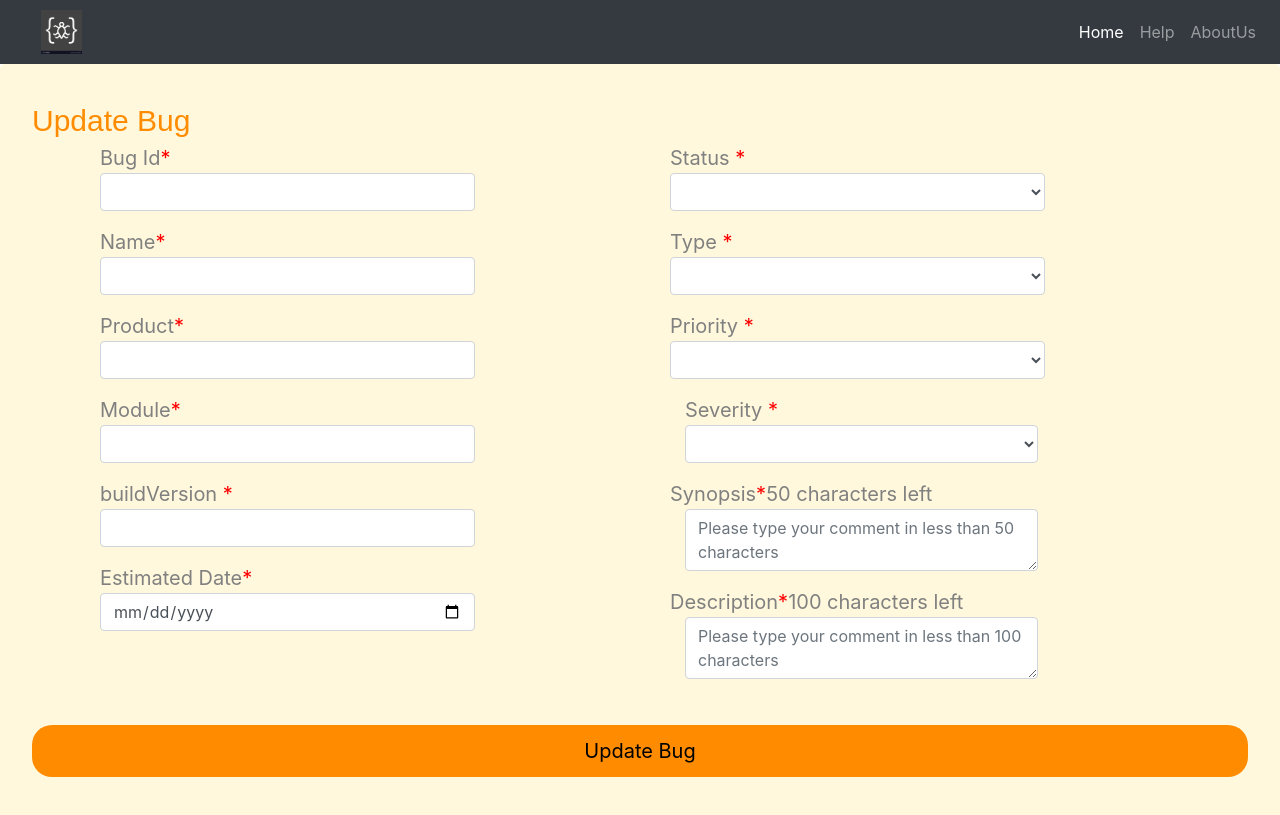
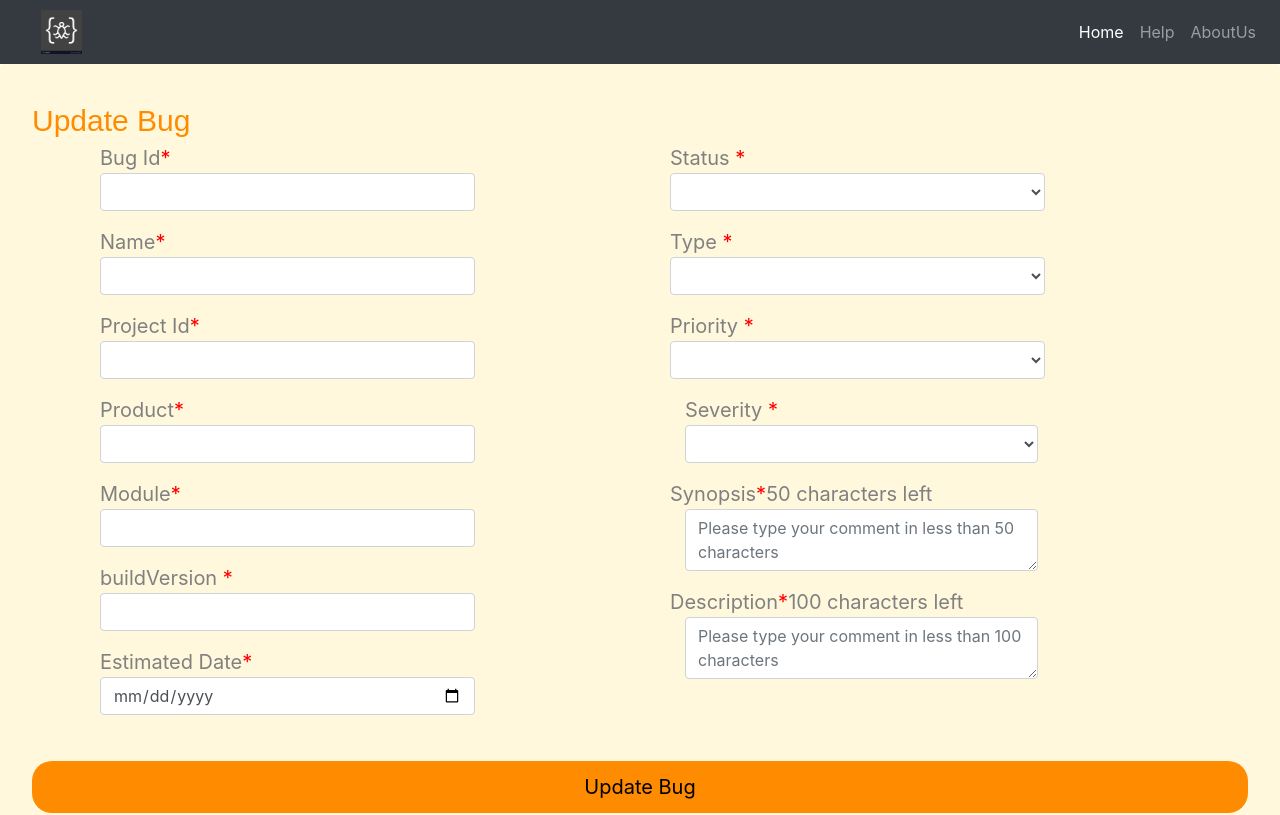
Before and after one commit to rinkuagarwal/BTS-Angular-Complete, an Angular app: page /update in a window 1280 px wide. Shown: the top 815 px of the page. Built offline with nearby package versions, Linux system fonts and the light colour scheme.

Commit message:
changes in update bug page

```diff
--- a/src/app/get-bug/get-bug.component.css
+++ b/src/app/get-bug/get-bug.component.css
@@ -18,7 +18,7 @@ background-color: #09e639;
 {
   background-color: cornsilk;
   width: auto;
-  height: auto;
+  height: 465px;
 }
 .para1
 {
--- a/src/app/get-bug/get-bug.component.html
+++ b/src/app/get-bug/get-bug.component.html
@@ -81,10 +81,10 @@
           </tbody>
         </table>
       </div>
-      <br> <br>
+
 		</form>
   </div>
-		<br>
+
 		<div>
 
 	</div>
--- a/src/app/update-bug/update-bug.component.html
+++ b/src/app/update-bug/update-bug.component.html
@@ -32,7 +32,14 @@
               <input [(ngModel)]='bug.name' type="text" class="form-control" id="name" name="name" required>
             </div>
           </div>
-
+          <div class="form-group">
+            <label class="control-label col-sm-3 col-md-offset-2" for="pwd">Project
+              Id<span style="color:red">*</span>
+            </label>
+            <div class="col-sm-9">
+              <input [(ngModel)]='bug.projectId' type="text" class="form-control" id="project" name="projectId" required>
+            </div>
+          </div>
 
           <div class="form-group">
             <label class="control-label col-sm-3 col-md-offset-2" for="pwd">Product<span
```
